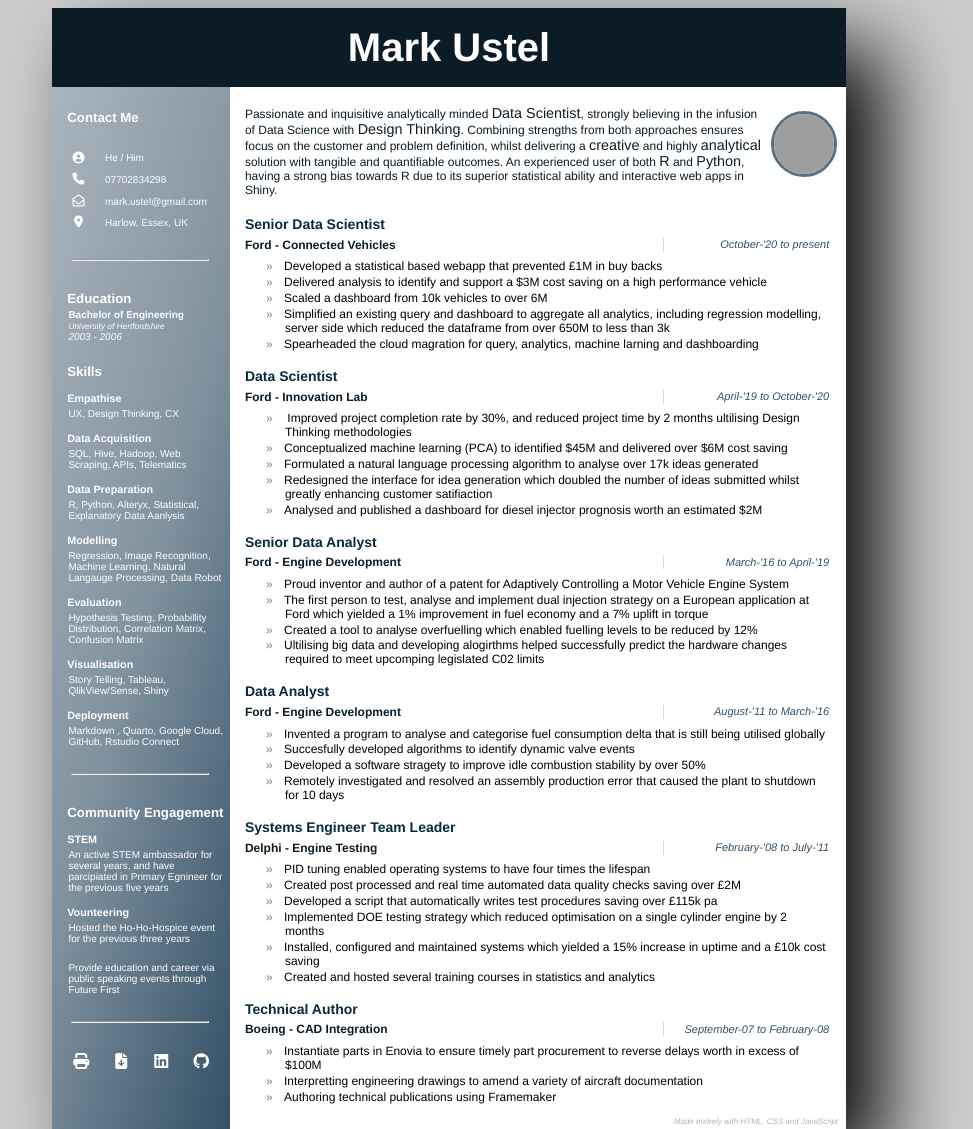
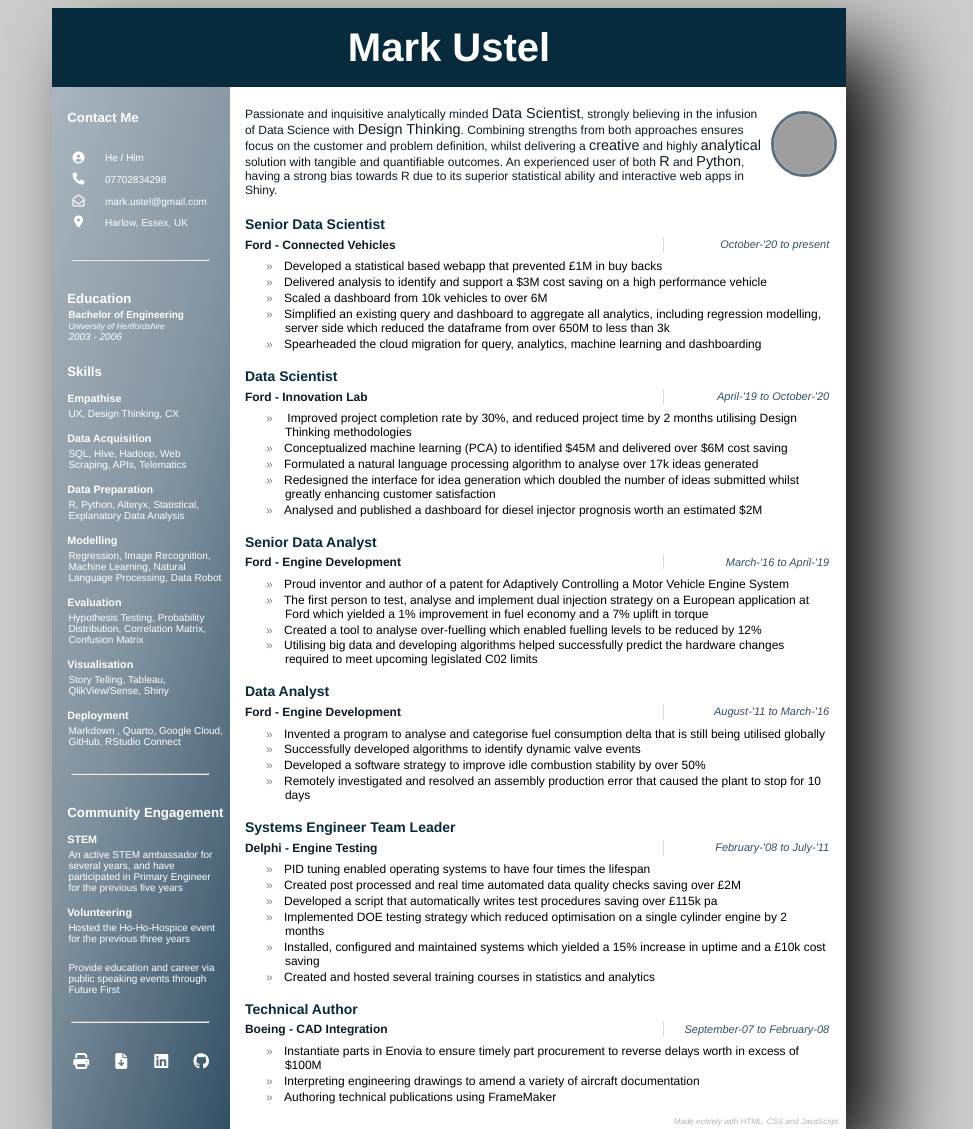
Before and after one commit to mark-ustel/CV, a plain HTML site: page index.html in a window 1280 px wide. Shown: the top 1129 px of the page, without its empty margins (191-1164 px from the left). Drawn offline with Linux system fonts and the light colour scheme; grey boxes are pictures that could not be loaded.

```diff
--- a/index.html
+++ b/index.html
@@ -49,7 +49,7 @@
 
 		.header{
 		  /*background: rgba(98,95,38, 0.7);*/
-			background: var(--toBlack-3);
+			background: var(--toBlack-1);
 		  height: 21mm;
 		  width: 210mm;
 		}
@@ -386,23 +386,23 @@
 		<h6>Data Acquisition</h6>
 		<p class="skills">SQL, Hive, Hadoop, Web Scraping, APIs, Telematics</p>
 		<h6>Data Preparation</h6>
-		<p class="skills">R, Python, Alteryx, Statistical, Explanatory Data Aanlysis</p>
+		<p class="skills">R, Python, Alteryx, Statistical, Explanatory Data Analysis</p>
 		<h6>Modelling</h6>
-		<p class="skills">Regression, Image Recognition, Machine Learning, Natural Langauge Processing, Data Robot</p>
+		<p class="skills">Regression, Image Recognition, Machine Learning, Natural Language Processing, Data Robot</p>
 		<h6>Evaluation</h6>
-		<p class="skills">Hypothesis Testing, Probabillity Distribution, Correlation Matrix, Confusion Matrix</p>
+		<p class="skills">Hypothesis Testing, Probability Distribution, Correlation Matrix, Confusion Matrix</p>
 		<h6>Visualisation</h6>
 		<p class="skills">Story Telling, Tableau, QlikView/Sense, Shiny</p>
 		<h6>Deployment</h6>
-		<p class="skills">Markdown , Quarto, Google Cloud, GitHub, Rstudio Connect</p>
+		<p class="skills">Markdown , Quarto, Google Cloud, GitHub, RStudio Connect</p>
 
 		<br>
 		<hr class="side-hr">
 		<br>
 		<h5>Community Engagement</h5>
 		<h6>STEM</h6>
-		<p class="skills">An active STEM ambassador for several years, and have parcipiated in Primary Egnineer for the previous five years</p>
-		<h6>Vounteering</h6>
+		<p class="skills">An active STEM ambassador for several years, and have participated in Primary Engineer for the previous five years</p>
+		<h6>Volunteering</h6>
 		<p class="skills">Hosted the Ho-Ho-Hospice event for the previous three years</p><br>
 		<p class="skills">Provide education and career via public speaking events through Future First</p>
 
@@ -412,7 +412,7 @@
 
 		<div>
 		  <a class="popup" href="javascript:window.print()"><span>Print</span></a>
-		  <a class="popup" href="MarkUstel.pdf" download="MarkUstek" target="_blank"><span>Download a PDF copy</span></a>
+		  <a class="popup" href="MarkUstel.pdf" download="MarkUstel" target="_blank"><span>Download a PDF copy</span></a>
 		  <a class="popup" href="https://linkedin.com/in/mark-ustel-1342b067" target="_blank"><span>Connect with me</span></a>
 		  <a class="popup" href="https://mark-ustel.github.io/me/" target="_blank"><span>Dashboard Version!</span></a>
 		</div>
@@ -441,7 +441,7 @@
 		  	<li>Delivered analysis to identify and support a $3M cost saving on a high performance vehicle</li>
 		  	<li>Scaled a dashboard from 10k vehicles to over 6M</li>
 			<li>Simplified an existing query and dashboard to aggregate all analytics, including regression modelling, server side which reduced the dataframe from over 650M to less than 3k</li>
-			<li>Spearheaded the cloud magration for query, analytics, machine larning and dashboarding</li>
+			<li>Spearheaded the cloud migration for query, analytics, machine learning and dashboarding</li>
 		</ul>
 
 		<h3>Data Scientist</h3>
@@ -450,10 +450,10 @@
 			<h4 class = "right">April-'19 to October-'20</h4>
 		</div>
 		<ul>
-			<li>&nbsp;Improved project completion rate by 30%, and reduced project time by 2 months ultilising Design Thinking methodologies</li>
+			<li>&nbsp;Improved project completion rate by 30%, and reduced project time by 2 months utilising Design Thinking methodologies</li>
 		  	<li>Conceptualized machine learning (PCA) to identified  $45M  and delivered over $6M cost saving</li>
 		  	<li>Formulated a natural language processing algorithm to analyse over 17k ideas generated</li>
-			<li>Redesigned the interface for idea generation which doubled the number of ideas submitted whilst greatly enhancing customer satifiaction</li>
+			<li>Redesigned the interface for idea generation which doubled the number of ideas submitted whilst greatly enhancing customer satisfaction</li>
 		  	<li>Analysed and published a dashboard for diesel injector prognosis worth an estimated $2M</li>
 		</ul>
 
@@ -465,8 +465,8 @@
 		<ul>
 			<li>Proud inventor and author of a patent for Adaptively Controlling a Motor Vehicle Engine System</li>
 		  	<li>The first person to test, analyse and implement dual injection strategy on a European application at Ford which yielded a 1% improvement in fuel economy and a 7% uplift in torque</li>
-		  	<li>Created a tool to analyse overfuelling which enabled fuelling levels to be reduced by 12%</li>
-			<li>Ultilising big data and developing alogirthms helped successfully predict the hardware changes required to meet upcomping legislated C02 limits</li>
+		  	<li>Created a tool to analyse over-fuelling which enabled fuelling levels to be reduced by 12%</li>
+			<li>Utilising big data and developing algorithms helped successfully predict the hardware changes required to meet upcoming legislated C02 limits</li>
 		</ul>
 
 		<h3>Data Analyst</h3>
@@ -476,9 +476,9 @@
 		</div>
 		<ul>
 			<li>Invented a program to analyse and categorise fuel consumption delta that is still being utilised globally</li>
-		  	<li>Succesfully developed algorithms to identify dynamic valve events</li>
-		  	<li>Developed a software stragety to improve idle combustion stability by over 50%</li>
-			<li>Remotely investigated and resolved an assembly production error that caused the plant to shutdown for 10 days</li>
+		  	<li>Successfully developed algorithms to identify dynamic valve events</li>
+		  	<li>Developed a software strategy to improve idle combustion stability by over 50%</li>
+			<li>Remotely investigated and resolved an assembly production error that caused the plant to stop for 10 days</li>
 		</ul>
 
 		<h3>Systems Engineer Team Leader</h3>
@@ -502,8 +502,8 @@
 		</div>
 		<ul>
 			<li>Instantiate parts in Enovia to ensure timely part procurement to reverse delays worth in excess of $100M</li>
-		  	<li>Interpretting engineering drawings to amend a variety of aircraft documentation</li>
-		  	<li>Authoring technical publications using Framemaker</li>
+		  	<li>Interpreting engineering drawings to amend a variety of aircraft documentation</li>
+		  	<li>Authoring technical publications using FrameMaker</li>
 		</ul>
 		<p class = "footer"><i>Made entirely with HTML, CSS and JavaScript</i></p>
 
```
Also changed, not shown: 1 other file.
